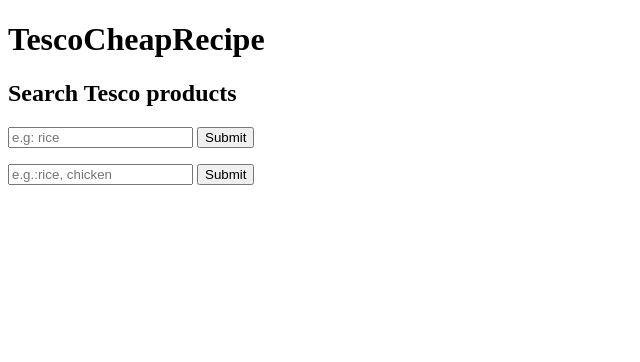
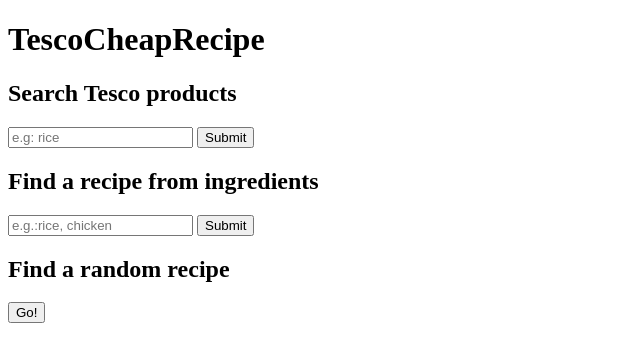
Before and after one commit to GianpieroCea/TescoCheapRecipe, a Flask app: page / in a window 1280 px wide. Shown: the top 362 px of the page, without its empty margins (0-640 px from the left). Run offline with Flask 2, Linux system fonts and the light colour scheme.

Commit message:
changed index.html

```diff
--- a/templates/index.html
+++ b/templates/index.html
@@ -28,12 +28,21 @@
 	{% endfor %}
 </ul>
 </div>
+<p></p>
+<div>
+	<h2>Find a recipe from ingredients</h2>
+   <form>
+ <input type="text" name="ingredients_rec" placeholder="e.g.:rice, chicken" />
+ <input type="submit" value="Submit" />
+</form>
 
+</div>
+
+<p></p>
 <div>
-
+	<h2>Find a random recipe</h2>
    <form>
- <input type="text" name="ingredients" placeholder="e.g.:rice, chicken" />
- <input type="submit" value="Submit" />
+ <input type="submit" value="Go!" />
 </form>
 
 </div>
```
Also changed, not shown: apikey.cfg (line endings or trailing spaces).
